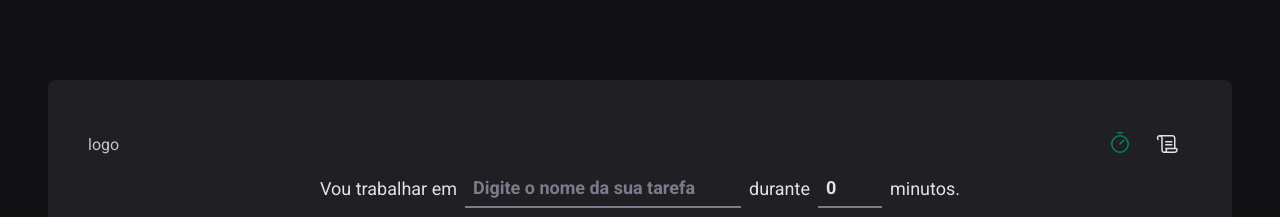
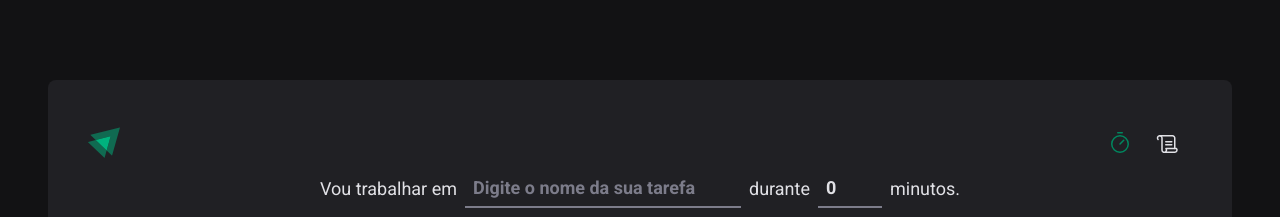
Before and after one commit to PauloQuagliatto/ignite-timer, a React (Vite) app: page / in a window 1280 px wide. Shown: the top 217 px of the page. Built offline with nearby package versions, Linux system fonts and the light colour scheme.

Commit message:
logo added

```diff
--- a/src/components/Header/index.tsx
+++ b/src/components/Header/index.tsx
@@ -1,12 +1,19 @@
 import { NavLink } from "react-router-dom";
 import { Timer, Scroll } from "phosphor-react";
+
+import Logo from "../../assets/Logo.svg"
 
 import { HeaderContainer } from "./styles";
 
 export function Header() {
   return (
     <HeaderContainer>
-      <span> logo </span>
+      <span>
+        <img
+          src={Logo}
+          alt=""
+        />
+      </span>
       <nav>
         <NavLink to="/" title="Timer">
           <Timer size={24} />
```
Also changed, not shown: src/assets/Logo.svg (added), 1 other file (tests, documents, lock files or other folders).
